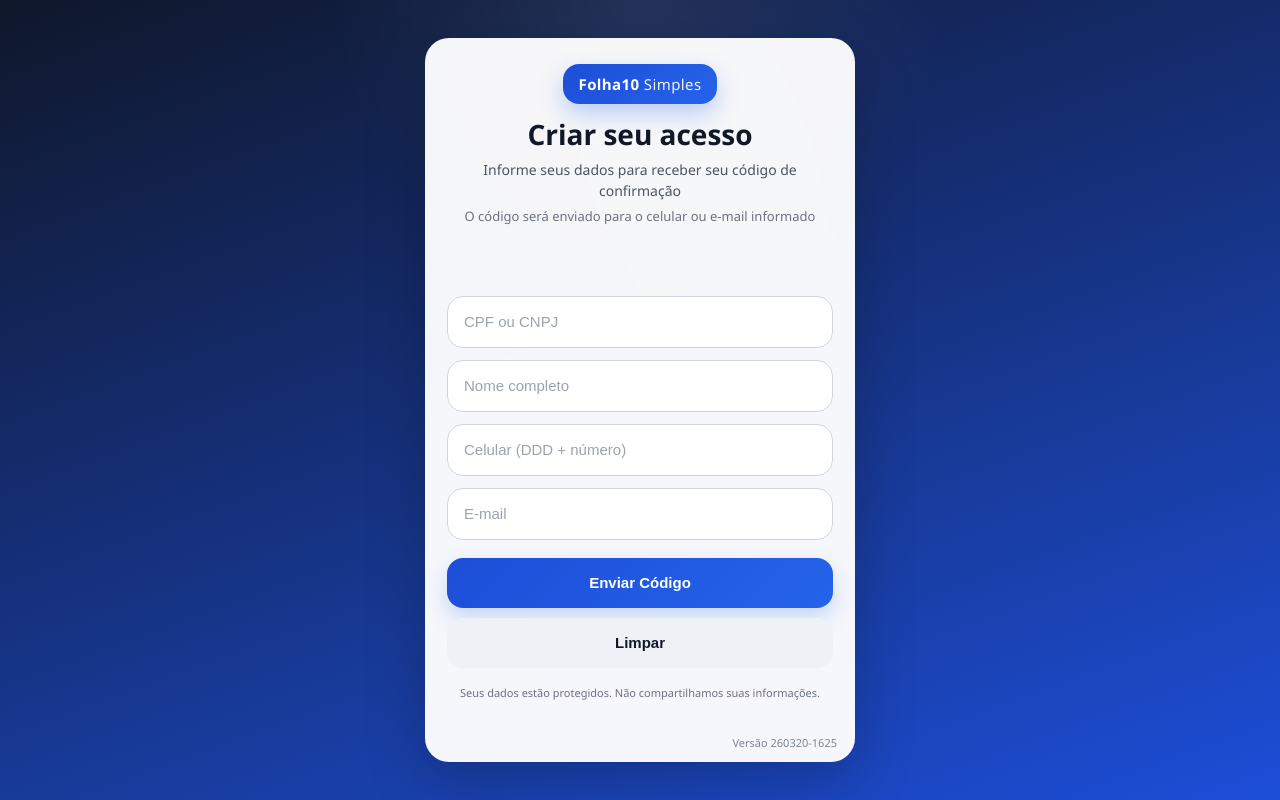
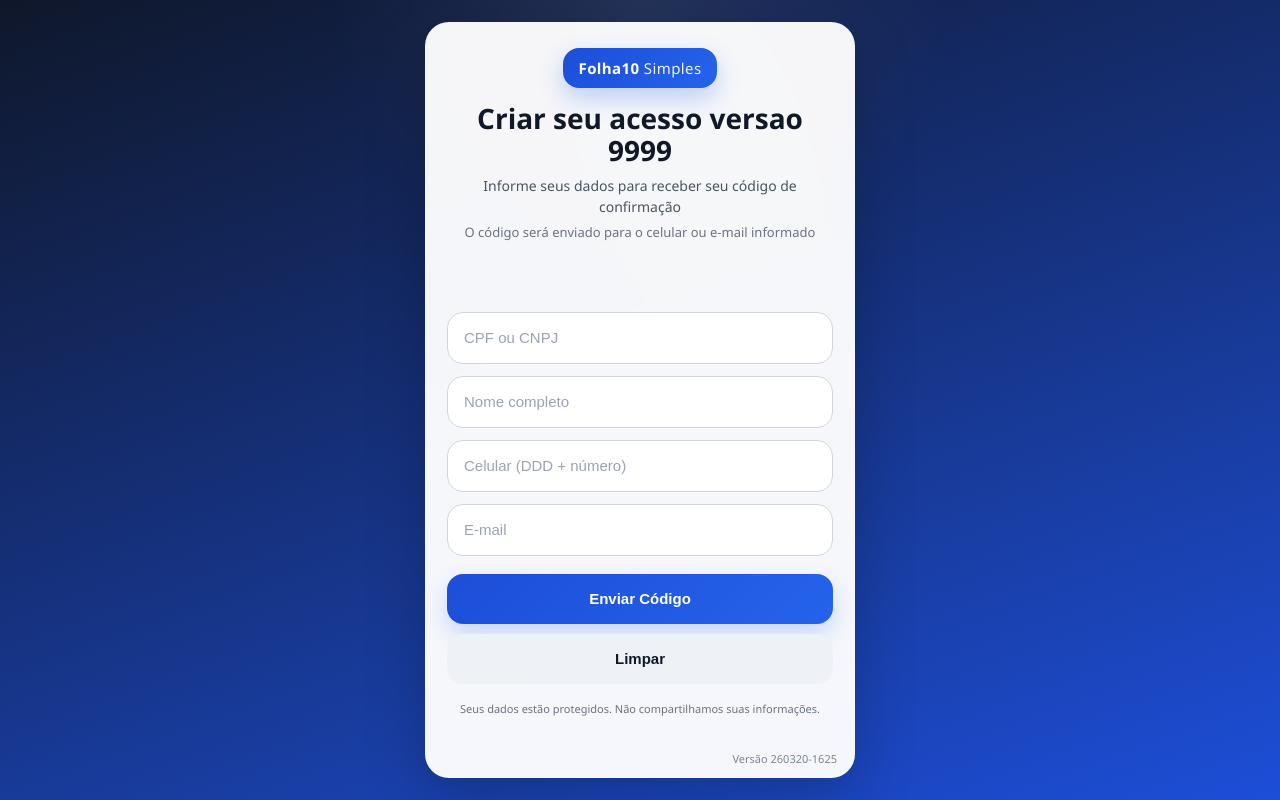
Before and after one commit to SmV54/f10x_web, a Flask app: template templates/cadastro_cliente.html in a window 1280 px wide. Run offline with Flask 3, Linux system fonts and the light colour scheme; the template is opened without the code that fills it, so the values that code supplies are empty.

Commit message:
260320-16h25a

```diff
--- a/templates/cadastro_cliente.html
+++ b/templates/cadastro_cliente.html
@@ -274,7 +274,7 @@
             Folha10 <span>Simples</span>
         </div>
 
-        <h1>Criar seu acesso</h1>
+        <h1>Criar seu acesso versao 9999</h1>
 
         <div class="subtitulo">
             Informe seus dados para receber seu código de confirmação
```
